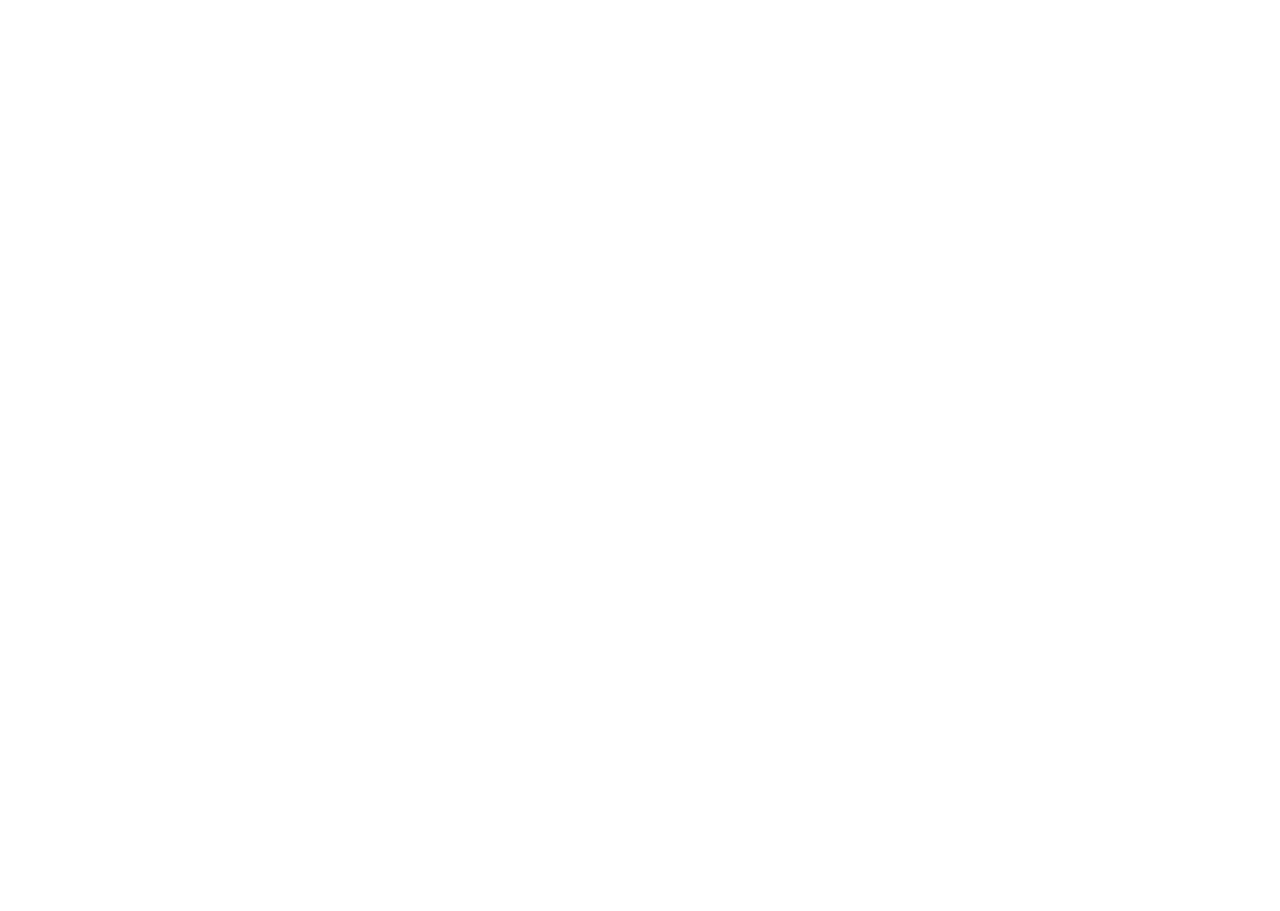
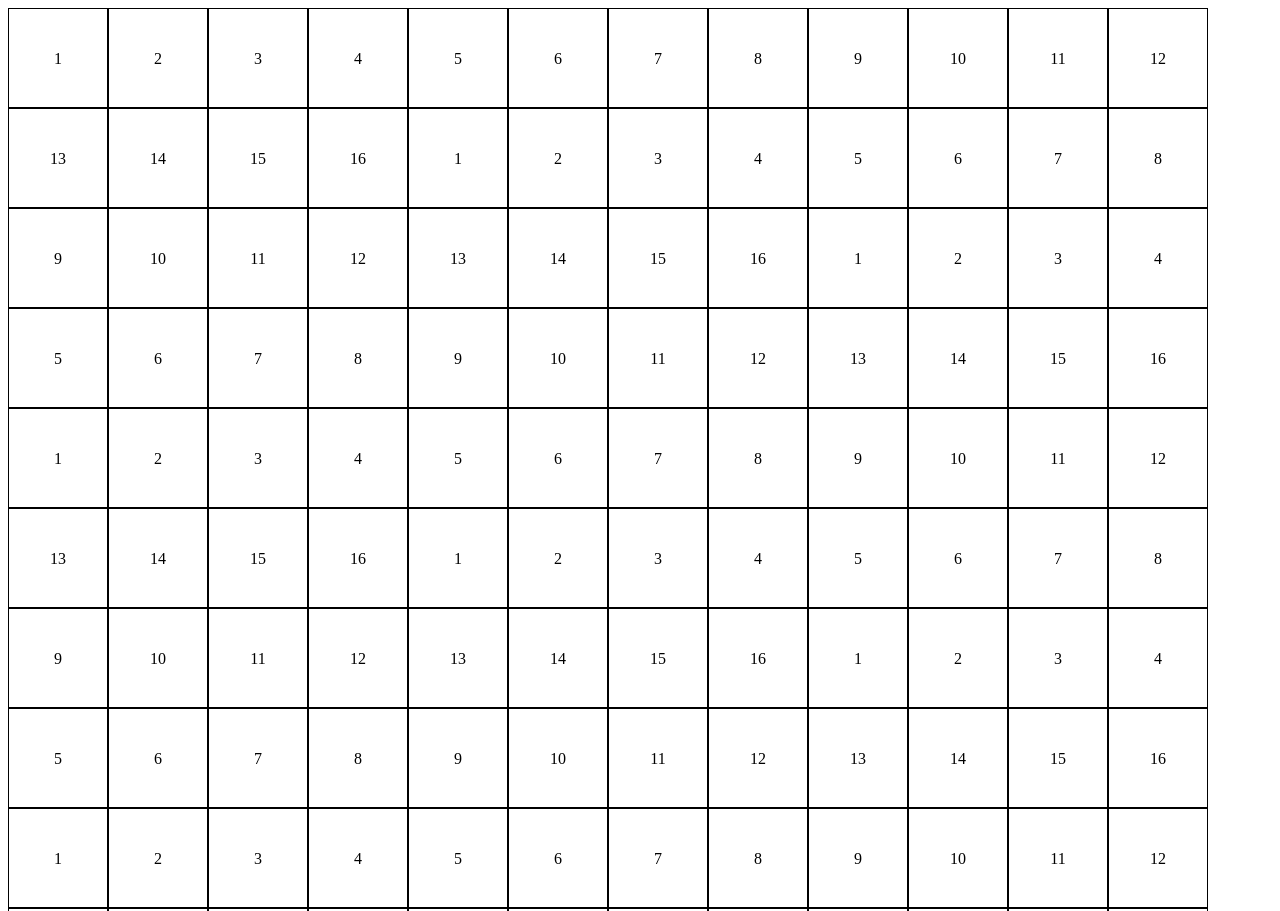
Before and after one commit to kitsuroi/odin-etch-a-sketch, a plain HTML site: page index.html in a window 1280 px wide. Shown: the top 911 px of the page. Before the commit the page ends 800 px from the top, so only its background shows below. Drawn offline with Linux system fonts and the light colour scheme.

Commit message:
feat(grid): add basic grade not correct length

```diff
--- a/index.html
+++ b/index.html
@@ -8,6 +8,6 @@
   <script src="script.js" defer></script>
 </head>
 <body>
-
+  <div class="grid-container"></div>
 </body>
 </html>
--- a/script.js
+++ b/script.js
@@ -0,0 +1,18 @@
+// Get the container element
+const grid = document.querySelector(".grid-container")
+
+// Create a grid 16 x 16
+let rows =  16;
+let columns= 16;
+
+// Loop to create grid items and append them to the container
+for (let i = 0; i < rows; i++) {
+  for (let j = 0; j < columns; j++) {
+    const gridItem = document.createElement("div");
+    gridItem.classList.add("grid-item");
+    gridItem.textContent = j + 1;
+
+    // Append the grid item to the container;
+    grid.appendChild(gridItem);
+  }
+}
--- a/style.css
+++ b/style.css
@@ -0,0 +1,18 @@
+body {
+  text-align: center;
+}
+.grid-container {
+  margin: 0;
+  padding: 0;
+  display: flex;
+  flex-wrap: wrap;
+}
+
+.grid-item {
+  box-sizing: border-box;
+  width: 100px;
+  height: 100px;
+  border: 1px solid #000;
+  vertical-align: middle;
+  line-height: 100px;
+}
```
